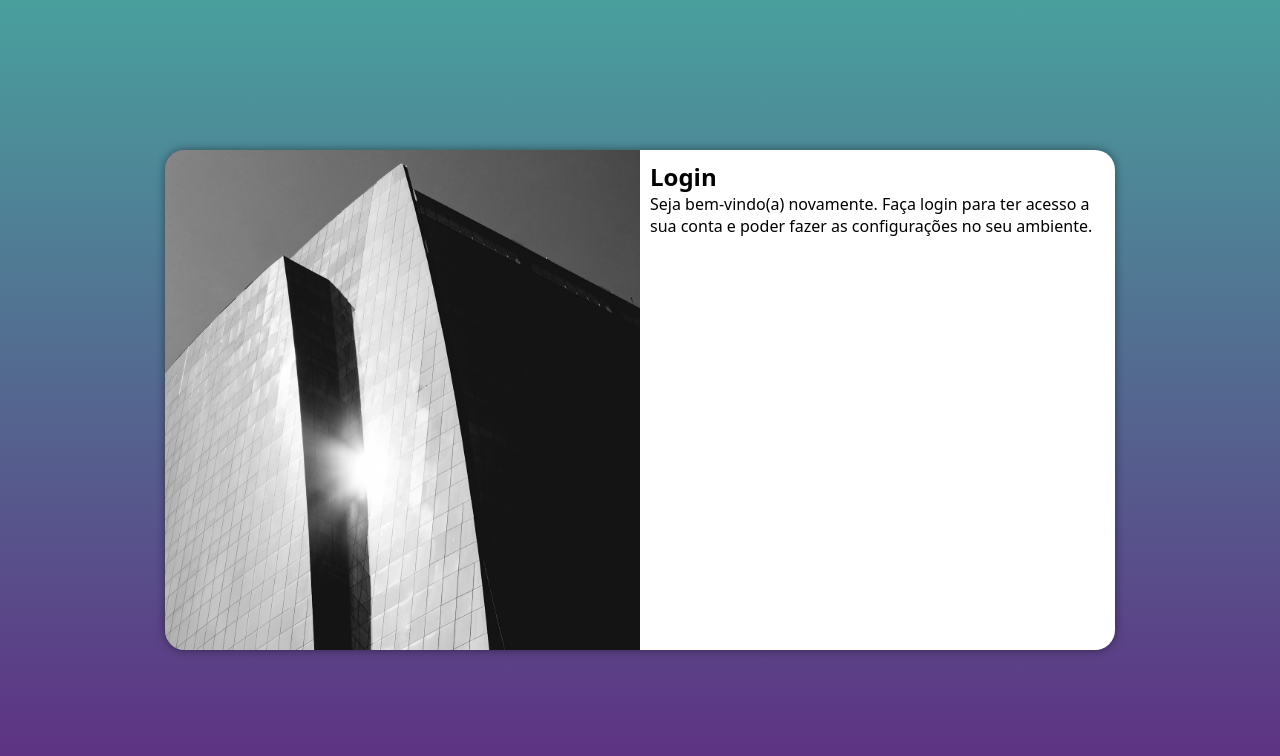
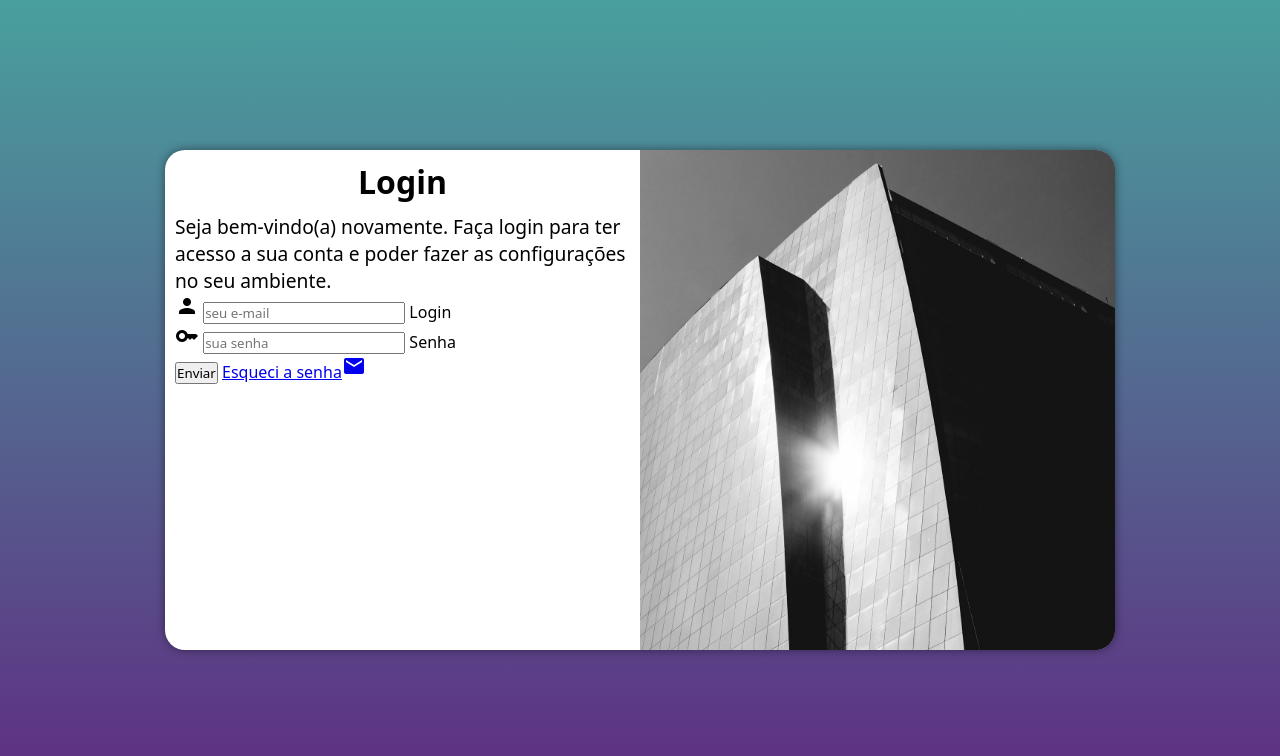
Before and after one commit to RafaelaDSM/projeto-login, a plain HTML site: page index.html in a window 1280 px wide. Drawn offline with Linux system fonts and the light colour scheme.

Commit message:
Adicionei outras funções no formulário

```diff
--- a/estilos/style.css
+++ b/estilos/style.css
@@ -54,3 +54,12 @@ section#login > div#formulario {
     display: block;
     padding: 10px;
 }
+
+div#formulario > h1 {
+    text-align: center;
+    margin-bottom: 10px;
+}
+
+div#formulario > p {
+    font-size: 0.8em;
+}
--- a/index.html
+++ b/index.html
@@ -4,6 +4,7 @@
     <meta charset="UTF-8">
     <meta name="viewport" content="width=device-width, initial-scale=1.0">
     <title>Login</title>
+    <link href="https://fonts.googleapis.com/icon?family=Material+Icons" rel="stylesheet">
     <link rel="stylesheet" href="estilos/style.css">
     <link rel="stylesheet" href="media-query.css">
 </head>
@@ -16,8 +17,21 @@
             <div id="formulario">
                 <h1>Login</h1>
                 <p>Seja bem-vindo(a) novamente. Faça login para ter acesso a sua conta e poder fazer as configurações no seu ambiente.</p>
-                <form action="login.php" method="post">
-
+                <form action="login.php" method="post" autocomplete="on">
+                    <div class="campo">
+                        <span class="material-icons">person</span>
+                        <input type="email" name="login" id="ilogin" placeholder="seu e-mail" autocomplete="email" required maxlength="30">
+                        <label for="ilogin">Login</label>
+                    </div>
+                    <div class="campo">
+                        <span class="material-icons">key</span>
+                        <input type="password" name="senha" id="isenha" placeholder="sua senha" autocomplete="current-password" required minlength="8" maxlength="20">
+                        <label for="isenha">Senha</label>
+                    </div>
+                    <input type="submit" value="Enviar">
+                    <a href="esqueci.html">
+                        Esqueci a senha<span class="material-icons">email</span>
+                    </a>
                 </form>
             </div>
         </section>
--- a/media-query.css
+++ b/media-query.css
@@ -41,13 +41,21 @@
     }
 
     section#login > div#imagem {
-        float: left;
+        float: right;
         width: 50%;
         height: 100%;
     }
 
     section#login > div#formulario {
-        float: right;
+        float: left;
         width: 50%;
     }
+
+    div#formulario > h1 {
+        font-size: 2em;
+    }
+
+    div#formulario > p {
+        font-size: 1.2em;
+    }
 }
```
